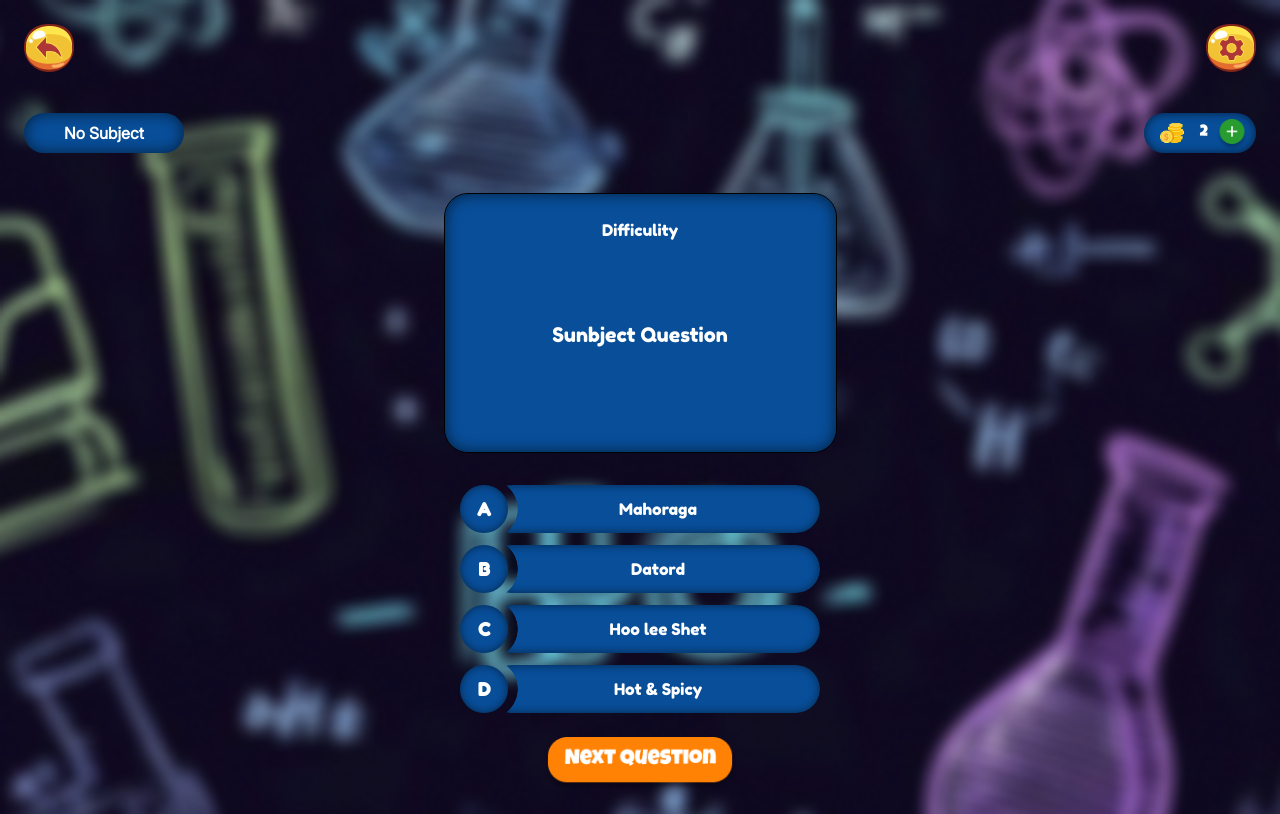
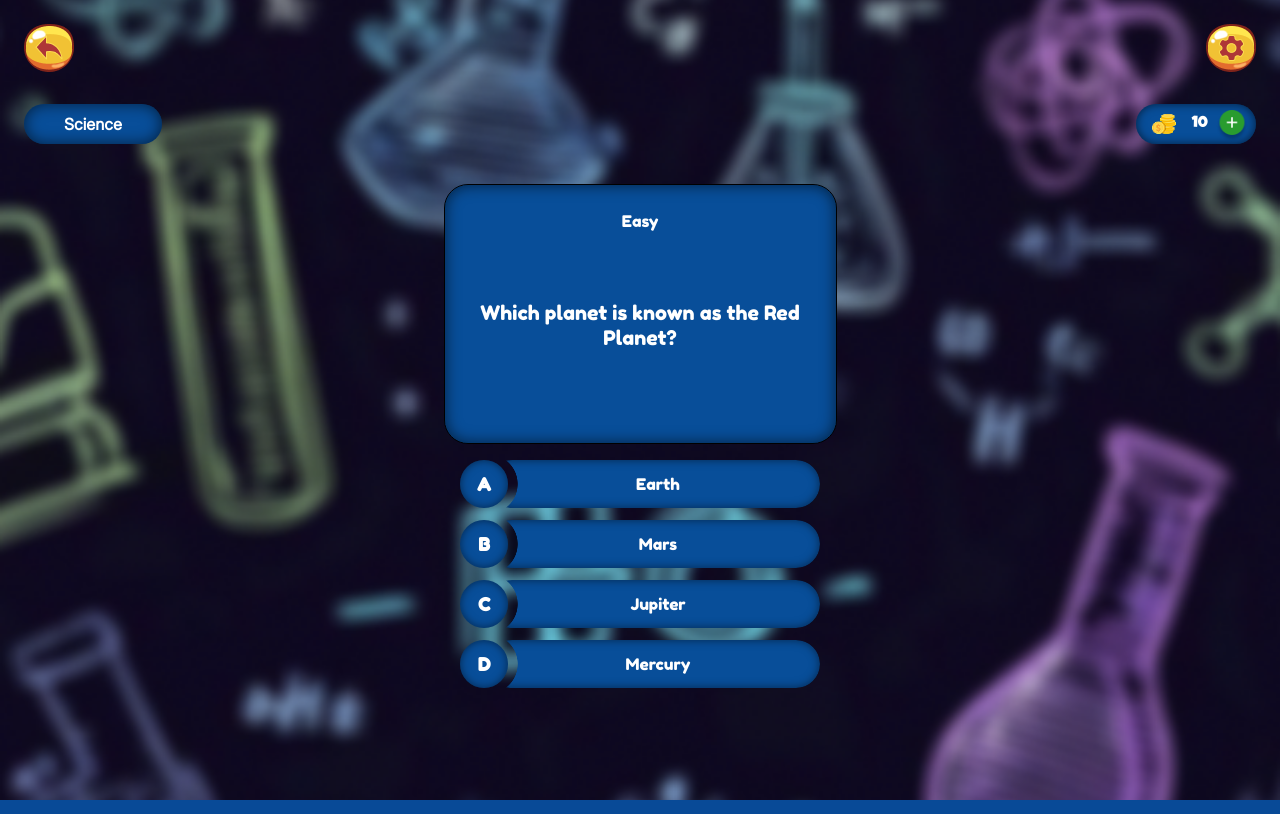
Before and after one commit to Enyong-Team/Enyong, a React (Vite) app: page /Enyong/miniGameQuizUI in a window 1280 px wide. Built offline with nearby package versions, Linux system fonts and the light colour scheme; a web font is replaced by a local one.

Commit message:
with working minigame

```diff
--- a/src/Game/miniGameQuizUI.jsx
+++ b/src/Game/miniGameQuizUI.jsx
@@ -1,11 +1,9 @@
-import React from 'react'
+import React, { useState } from 'react'
 import { Link, useNavigate, useLocation } from "react-router-dom";
 import {
     ReturnPic, settingPic, coinPic, plusPic,
     HintBtn, QuizCard, NextQuestionOrange
 } from "../assets/assets";
-
-
 
 // Background Imports
 import ScienceBG from "./Categories/Science/Sciencebackground/ScienceBG.png";
@@ -17,20 +15,44 @@ import TleBG from "./Categories/TLE/TLEBackground/TleBG.png";
 import GMRCBG from "./Categories/GMRC/gmrcBackground/GMRCBG.png";
 import MaABG from "./Categories/MusicAndArt/MusicAndArtBackground/MAPEHBG.png";
 import PEaHBG from "./Categories/PhysicalEducationAndHealth/PhysicalEducationAndHealthBackground/MAPEHBG.png";
+import NextQuestion from "./nextquestion/nextQuestion";
 
+import { questions } from "../data/questions";
 
-
-
+// FIX: COIN CONTEXT
+import { useCoins } from "../context/coincontext";
 
 function MiniGameQuizUI() {
 
-const choices = ["Mahoraga","Datord","Hoo lee Shet","Hot & Spicy"];
-const letters =["A","B","C","D"];
 const navigate = useNavigate();
 const location = useLocation();
 
-const selectedSubject = location.state?.subject || "No Subject";
+const letters = ["A","B","C","D"];
 
+const [showNextModal, setShowNextModal] = useState(false);
+
+// ✅ FIXED COINS (SAFE)
+const { coins, setCoins } = useCoins();
+
+// subject
+const selectedSubject = location.state?.subject || "Science";
+
+// filter questions
+const subjectQuestions = questions.filter(
+ q => q.subject.toUpperCase() === selectedSubject.toUpperCase()
+);
+
+// index for next question
+const [questionIndex, setQuestionIndex] = useState(0);
+
+// current question
+const currentQuestion = subjectQuestions[questionIndex];
+const choices = currentQuestion?.choices || [];
+
+// answer state
+const [selected, setSelected] = useState(null);
+
+// background
 const subjectBackgrounds = {
   SCIENCE: ScienceBG,
   MATH: MathBG,
@@ -43,7 +65,74 @@ const subjectBackgrounds = {
   GMRC: GMRCBG
 };
 
-const currentBG = subjectBackgrounds[selectedSubject] || ScienceBG;
+const currentBG =
+subjectBackgrounds[selectedSubject.toUpperCase()] || ScienceBG;
+
+// NEXT QUESTION LOGIC (REUSED)
+const handleNextQuestion = () => {
+  if (questionIndex < subjectQuestions.length - 1) {
+    setQuestionIndex(prev => prev + 1);
+  } else {
+    setQuestionIndex(0);
+  }
+
+  setSelected(null);
+  setShowNextModal(false);
+};
+
+// ANSWER CLICK LOGIC (FIXED COINS ONLY)
+const handleChoiceClick = (idx) => {
+  if (selected !== null) return;
+
+  setSelected(idx);
+
+  const isCorrect = idx === currentQuestion.correctIndex;
+
+  if (isCorrect) {
+    setCoins((prev) => (Number(prev) || 0) + 1);
+
+    setTimeout(() => {
+      setShowNextModal(true);
+    }, 300);
+  }
+  // ❌ WRONG ANSWER = DO NOTHING (or just UI feedback)
+};
+
+// WRONG CHECK
+const isWrong =
+  selected !== null &&
+  selected !== currentQuestion?.correctIndex;
+
+// COLOR LOGIC (UNCHANGED)
+const getOptionColor = (idx) => {
+  if (selected === null) return "bg-[#084E99]";
+
+  if (idx === currentQuestion.correctIndex)
+    return "bg-green-500";
+
+  if (idx === selected && idx !== currentQuestion.correctIndex)
+    return "bg-red-500";
+
+  return "bg-[#084E99]";
+
+};
+
+
+const [showExitPopup, setShowExitPopup] = useState(false);
+const handleCloseExitPopup = () => {
+  setShowExitPopup(false);
+};
+
+
+const handleOpenDailyGoals = () => {
+  navigate("/dailyGoals", {
+    state: {
+      backgroundLocation: location,
+      coins,
+      subject: selectedSubject,
+    },
+  });
+};
 
 return (
     <div
@@ -52,22 +141,60 @@ const currentBG = subjectBackgrounds[selectedSubject] || ScienceBG;
     backgroundImage: `url(${currentBG})`
   }}
 >
+
+      {/* EXIT CONFIRMATION POPUP */}
+      {showExitPopup && (
+        <div className="absolute font-LG inset-0 tracking-widest bg-black/60 flex items-center justify-center z-50 px-4">
+
+          <div className="w-full max-w-[310px] rounded-[18px] overflow-hidden shadow-[0_0_25px_rgba(0,0,0,0.45)]">
+
+            {/* TOP MESSAGE */}
+            <div className="bg-[#0B4E99] px-6 py-5 flex items-center justify-center border-b border-white/30">
+              <h2 className="text-white text-center text-2xl font-semibold leading-tight">
+                Are you sure you <br /> want to exit?
+              </h2>
+            </div>
+
+            {/* BOTTOM BUTTONS */}
+            <div className="flex w-full">
+
+              {/* EXIT */}
+              <button
+                onClick={() => navigate("/selectSubject")}
+                className="w-1/2 bg-[#B73737] text-white text-2xl py-3 active:scale-[0.98] transition border-r border-white/30"
+              >
+                Exit
+              </button>
+
+              {/* CANCEL */}
+              <button
+                onClick={handleCloseExitPopup}
+                className="w-1/2 bg-[#0B4E99] text-white text-2xl py-3 active:scale-[0.98] transition"
+              >
+                Cancel
+              </button>
+
+            </div>
+          </div>
+        </div>
+      )}
+
       {/* return and setting */}
         <div className="flex justify-between pb-2">
-          <Link to={"/selectSubject"} >
-            <button >
+
+            <button onClick={() => setShowExitPopup(true)}>
                 <img
                   src={ReturnPic}
                   className="h-12 active:scale-95
                               max-[380px]:w-9 max-[380px]:h-9"
                   alt="back" />
             </button>
-         </Link>
+
+
           <img
             src={settingPic}
             className="h-12 cursor-pointer active:scale-95
                       max-[380px]:w-9 max-[380px]:h-9"
-
             alt="settings"
             onClick={() =>
               navigate("/setting", { state: { backgroundLocation: location } })}
@@ -75,9 +202,10 @@ const currentBG = subjectBackgrounds[selectedSubject] || ScienceBG;
         </div>
 
         <div className='flex justify-between'>
+
           {/* Subject */}
           <div className="flex justify-center pb-4 max-[380px]:pb-2">
-              <div className="bg-[#084E99]  shadow-[inset_0_0_15px_rgba(0,0,0,0.6)]
+            <div className="bg-[#084E99] shadow-[inset_0_0_15px_rgba(0,0,0,0.6)]
                         cursor-pointer px-10 h-10 max-[380px]:h-8 flex justify-center items-center rounded-full">
               <h1 className="text-white max-[380px]:text-sm font-bold font-IN">
                 {selectedSubject}
@@ -85,82 +213,83 @@ const currentBG = subjectBackgrounds[selectedSubject] || ScienceBG;
             </div>
           </div>
 
-          {/*Coins */}
-              < div className="flex items-center bg-[#084E99] shadow-[inset_0_0_10px_rgba(0,0,0,0.6)]
+          {/*Coins (FIXED ONLY LOGIC) */}
+          <div className="flex items-center bg-[#084E99] shadow-[inset_0_0_10px_rgba(0,0,0,0.6)]
                           h-10 max-[380px]:h-8.5
                           rounded-full  px-2 gap-2 mb-2 font-LG">
+
             <img
               src={coinPic}
-                  className="w-10 h-10
-                            max-[380px]:w-7 max-[380px]:h-7"
+              className="w-10 h-10 max-[380px]:w-7 max-[380px]:h-7"
               alt="coin" />
 
-                <span className='text-white'>2</span>
+            <span className='text-white'>
+              {Number(coins) || 0}
+            </span>
 
             <img
               src={plusPic}
-                  className="w-8 h-8
-                            max-[380px]:w-7 max-[380px]:h-7
-                            mt-1 cursor-pointer active:scale-95"
+              className="w-8 h-8 max-[380px]:w-7 max-[380px]:h-7 mt-1 cursor-pointer active:scale-95"
+              alt="plus"
+              onClick={handleOpenDailyGoals}
+            />
 
-                  alt="plus"
-                />
-              </div>
           </div>
 
+        </div>
 
-              {/* --- MAIN CONTENT CONTAINER --- */}
-      {/* This holds Card, Choices, and Button in a vertical column */}
+        {/* MAIN CONTENT */}
         <div className="flex flex-col justify-center items-center w-full">
 
-        {/* 1. QUESTION CARD */}
+          {/* QUESTION CARD */}
           <div className="flex justify-center items-center text-center pb-4 ">
-            <div className="flex justify-center items-center text-center pb-4">
-
             <div
               className="w-[293px] sm:w-[360px] md:w-[393px]
                         h-[260px] border
                         shadow-[inset_0_0_15px_rgba(0,0,0,0.6)]
                         bg-[#084E99] rounded-3xl
                         max-[380px]:w-[273px] max-[380px]:h-[250px]
-                          flex flex-col p-6  "
+                        flex flex-col p-6"
             >
-                <span className='text-white font-FD  '>Difficulity</span>
+              <span className='text-white font-FD'>
+                {currentQuestion?.level}
+              </span>
+
               <div className='flex flex-1 items-center justify-center'>
                 <h1 className="text-white text-center text-xl max-[340px]:text-sm font-FD leading-tight wrap-break-word">
-                      Sunbject Question
+                  {currentQuestion?.question}
                 </h1>
               </div>
 
             </div>
           </div>
-        </div>
 
-        {/* 2. CHOICES */}
+          {/* CHOICES */}
           <div className="flex flex-col space-y-3 max-[380px]:space-y-2 w-full items-center">
+
             {choices.map((text, idx) => (
               <div
                 key={idx}
-              className="flex flex-row items-center w-full max-w-[360px] max-[380px]:max-w-[300px]  active:scale-95 cursor-pointer"
+                onClick={() => handleChoiceClick(idx)}
+                className="flex flex-row items-center w-full max-w-[360px] max-[380px]:max-w-[300px] active:scale-95 cursor-pointer"
               >
-              {/* Letter Badge */}
+
                 <div
                   className={`w-12 h-12 max-[380px]:w-10 max-[380px]:h-10
                               rounded-full flex items-center justify-center shrink-0 -mr-5 z-10
                               shadow-[inset_0_0_8px_rgba(0,0,0,0.5)]
-                            ${idx % 2 !== 0 ? "bg-[#084E99]" : "bg-[#084E99]"}`}
+                              ${getOptionColor(idx)}`}
                 >
                   <span className="text-white text-lg max-[380px]:text-sm font-bold font-FD">
                     {letters[idx]}
                   </span>
                 </div>
 
-              {/* Answer Bar */}
                 <div
                   className={`flex-1 h-12 max-[380px]:h-10
                               rounded-full flex items-center justify-center
                               shadow-[inset_0_0_10px_rgba(0,0,0,0.5)]
-                            ${idx % 2 !== 0 ? "bg-[#084E99]" : "bg-[#084E99]"}`}
+                              ${getOptionColor(idx)}`}
                   style={{
                     WebkitMask: "radial-gradient(circle 30px at 0% 50%, transparent 98%, black 100%)",
                     mask: "radial-gradient(circle 30px at 0% 50%, transparent 98%, black 100%)",
@@ -170,25 +299,40 @@ const currentBG = subjectBackgrounds[selectedSubject] || ScienceBG;
                     {text}
                   </span>
                 </div>
+
               </div>
             ))}
+
           </div>
 
+          {/* NEXT BUTTON */}
+          {isWrong && (
             <div
-                className="mt-6 cursor-pointer active:scale-95 z-20
-                          max-[380px]:mt-2"
-
+              className="mt-6 cursor-pointer active:scale-95 z-20 max-[380px]:mt-2"
+              onClick={handleNextQuestion}
             >
               <img
                 src={NextQuestionOrange}
-                    className="w-48 h-auto object-contain
-                              max-[380px]:w-40"
+                className="w-48 h-auto object-contain max-[380px]:w-40"
                 alt="Next Question"
               />
             </div>
+          )}
+
         </div>
+
+        {/* NEXT QUESTION MODAL */}
+        {showNextModal && (
+         <NextQuestion
+            coins={coins}
+            rewardCoin={3}
+            onNext={handleNextQuestion}
+            onHome={() => navigate("/")}
+          />
+        )}
+
     </div>
 )
 }
 
-export default MiniGameQuizUI
+export default MiniGameQuizUI;
--- a/src/Game/nextquestion/nextQuestion.jsx
+++ b/src/Game/nextquestion/nextQuestion.jsx
@@ -23,7 +23,15 @@ const [randomMessage, setRandomMessage] = useState("");
   const targetRef = useRef(null);
 
   const [animatingCoins, setAnimatingCoins] = useState([]);
-  const [displayedCoins, setDisplayedCoins] = useState(coins - rewardCoin);
+const safeCoins = Number(coins) || 0;
+const safeReward = Number(rewardCoin) || 0;
+
+const [displayedCoins, setDisplayedCoins] = useState(safeCoins - safeReward);
+useEffect(() => {
+  const safeCoins = Number(coins) || 0;
+  const safeReward = Number(rewardCoin) || 0;
+  setDisplayedCoins(safeCoins - safeReward);
+}, [coins, rewardCoin]);
 
   useEffect(() => {
     let timeouts = [];
```
Lines whose indentation alone changed are shown as unchanged.
